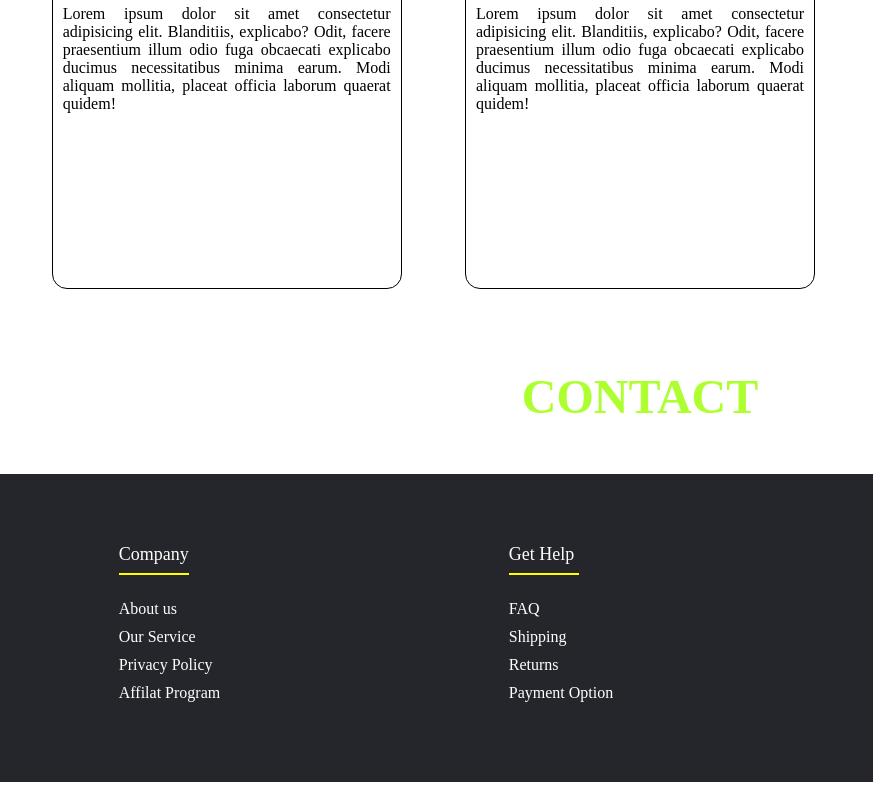
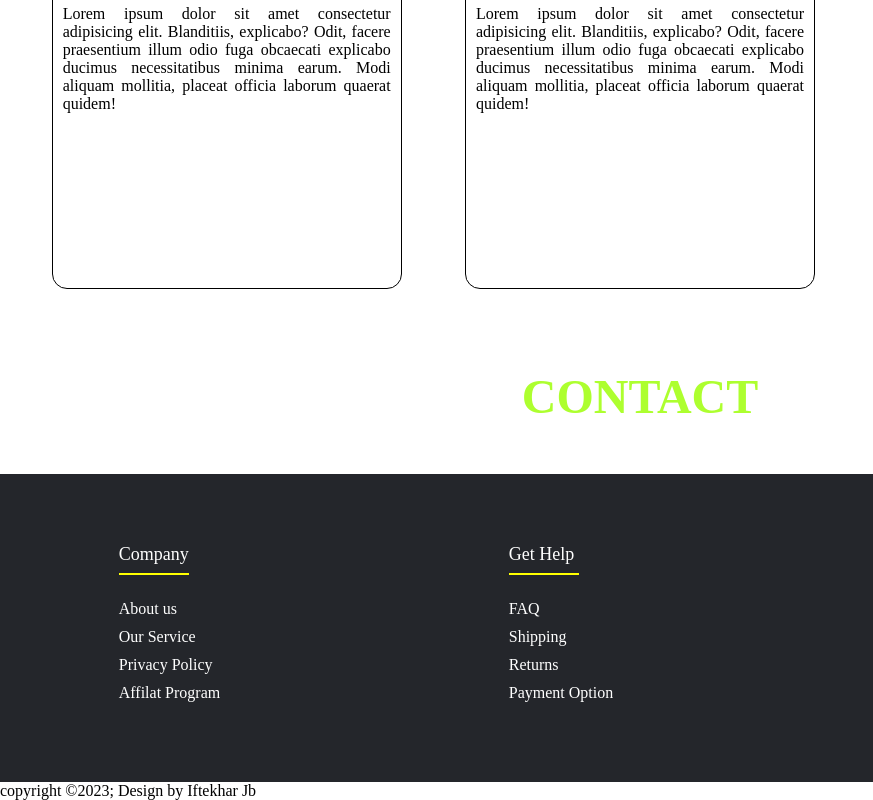
Before and after one commit to iftekharjahanabadi/portfolio, a plain HTML site: page index.html in a window 1280 px wide. Shown: the part 2479-3279 px from the top of the page, 0-873 px from the left. Drawn offline with Linux system fonts and the light colour scheme.

Commit message:
footer copyright index.html

```diff
--- a/index.html
+++ b/index.html
@@ -117,6 +117,10 @@
         </div>
     </div>
    </div>
+         <div class="footer-Bottom">
+    <p>copyright &copy;2023; Design by <span class="Design">Iftekhar Jb</span></p>
+
+   </div>
 </section>
 </body>
 </html>
```
